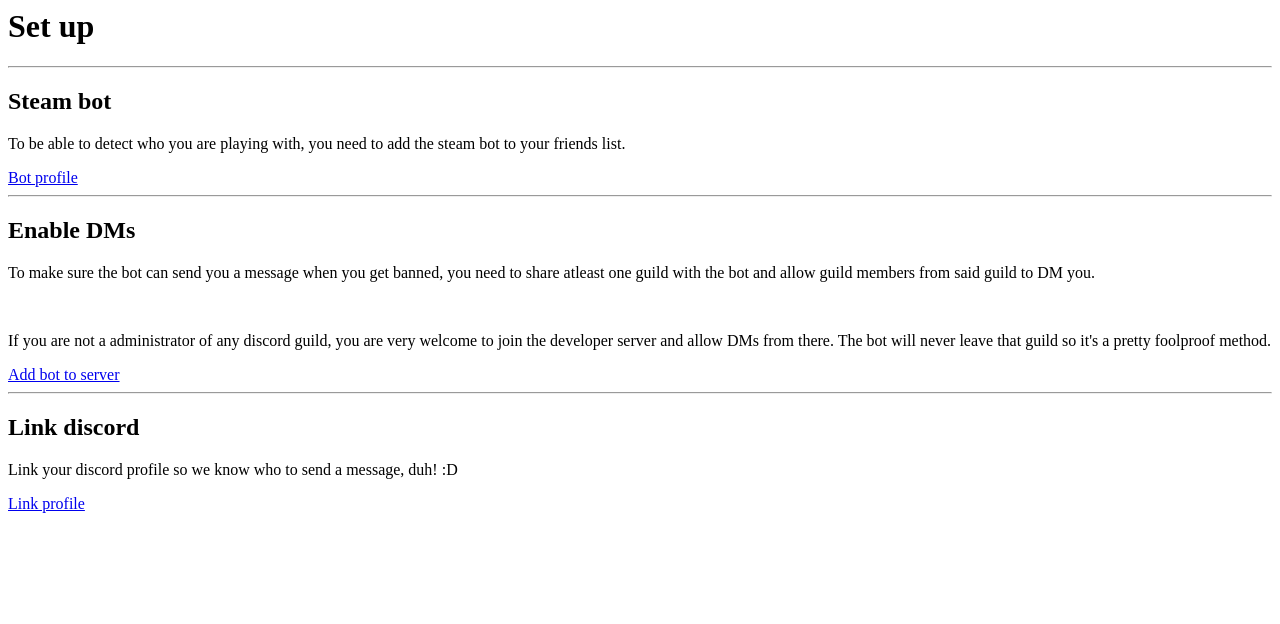
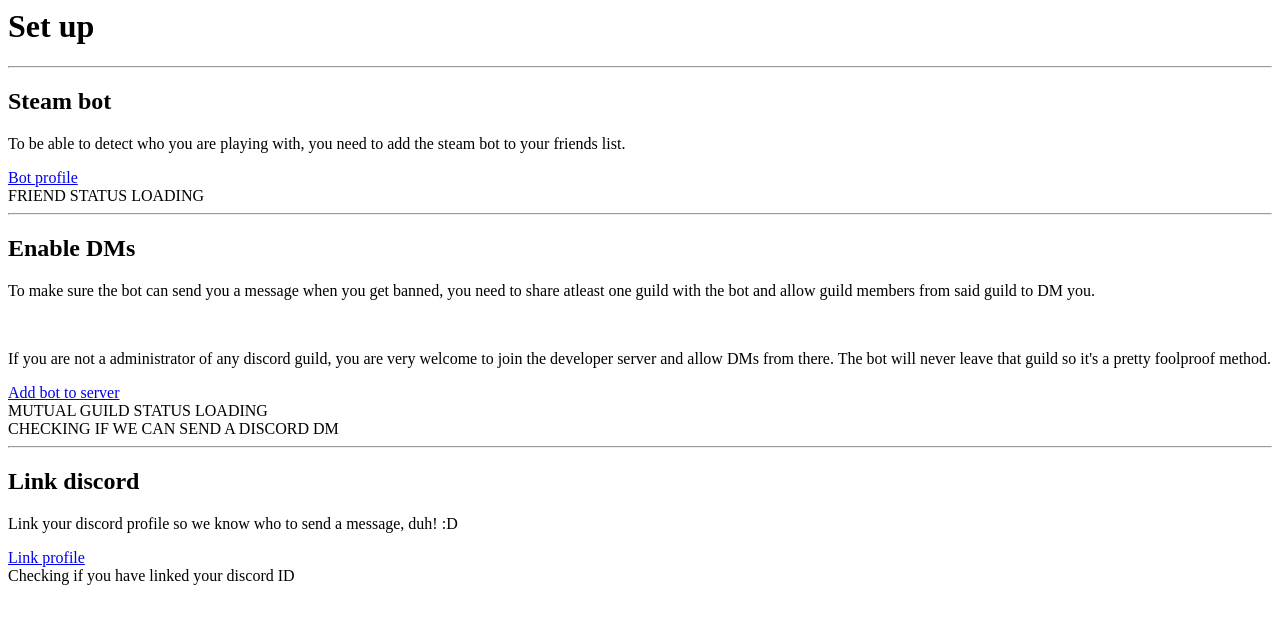
Before and after one commit to niekcandaele/steam-ban-notifier-bot, a Node project: template views/pages/setup.ejs in a window 1280 px wide. Shown: the top 624 px of the page. Run offline with Node 20 templates, Linux system fonts and the light colour scheme; the template is opened without the code that fills it, so the values that code supplies are empty.

Commit message:
Setup page full functionality

```diff
--- a/api/controllers/discord-bot/check-open-dm.js
+++ b/api/controllers/discord-bot/check-open-dm.js
@@ -37,7 +37,7 @@ module.exports = {
     }
 
     try {
-      let dmChannel = await discordUser.openDM();
+      let dmChannel = await discordUser.createDM();
 
       sails.log.debug(`Checking if we can send DM to discord user ${user.discordId} ${dmChannel ? true : false}`)
 
@@ -48,6 +48,7 @@ module.exports = {
       }
 
     } catch (error) {
+      sails.log.warn(error);
       return exits.success(false);
     }
 
--- a/api/controllers/steamBot/check-if-friend.js
+++ b/api/controllers/steamBot/check-if-friend.js
@@ -25,7 +25,7 @@ module.exports = {
         return exits.error(new Error(`Did not find a valid user.`))
       }
 
-      let friendStatus = await sails.hooks.steamBot.getFriendStatus(user.steamId);
+      let friendStatus = await sails.hooks.steambot.getFriendStatus(user.steamId);
 
       sails.log.debug(`Checked if steam friends with ${user.steamId} - ${friendStatus}`)
       return exits.success(friendStatus);
--- a/api/controllers/user/view-dashboard.js
+++ b/api/controllers/user/view-dashboard.js
@@ -23,7 +23,7 @@ module.exports = {
 
 
     fn: async function (inputs, exits) {
-
+      sails.log.info(`Serving dashboard view to user ${this.req.session.userId}`)
       return exits.success();
 
     }
--- a/api/controllers/user/view-setup.js
+++ b/api/controllers/user/view-setup.js
@@ -23,7 +23,7 @@ module.exports = {
 
 
     fn: async function (inputs, exits) {
-
+      sails.log.info(`Serving setup view to user ${this.req.session.userId}`)
       return exits.success();
 
     }
--- a/api/hooks/discordBot/index.js
+++ b/api/hooks/discordBot/index.js
@@ -24,7 +24,7 @@ module.exports = function defineDiscordBotHook(sails) {
 
     getClient: () => {
       return client;
-    }
+    },
 
     /**
          * Runs when a Sails app loads/lifts.
--- a/views/pages/homepage.ejs
+++ b/views/pages/homepage.ejs
@@ -3,7 +3,7 @@
 <head>
   <meta http-equiv="Content-Type" content="text/html; charset=UTF-8"/>
   <meta name="viewport" content="width=device-width, initial-scale=1, maximum-scale=1.0"/>
-  <title>Starter Template - Materialize</title>
+  <title>Ban notifier</title>
 
 
 </head>
@@ -23,7 +23,7 @@
           <div class="row center">
 
             <a href="/login">
-            <img src="https://steamcommunity-a.akamaihd.net/public/images/signinthroughsteam/sits_01.png" width="25%">
+            <img src="https://steamcommunity-a.akamaihd.net/public/images/signinthroughsteam/sits_01.png" width="15%">
           </a>
           </div>
           <br>
--- a/views/pages/setup.ejs
+++ b/views/pages/setup.ejs
@@ -17,6 +17,9 @@
       <div class="col s4">
         <a href="https://steamcommunity.com/profiles/76561198795764006" target="_blank" class="btn-large waves-effect waves-light blue">
           <i class="fab fa-steam"></i> Bot profile</a>
+        <div id="steam-friend-status">
+          FRIEND STATUS LOADING
+        </div>
       </div>
 
     </div>
@@ -26,15 +29,26 @@
     <div class="row">
       <div class="col s8">
         <h2>Enable DMs</h2>
-                <p>To make sure the bot can send you a message when you get banned, you need to share atleast one guild with
-                    the bot and allow guild members from said guild to DM you.</p>
+        <p>To make sure the bot can send you a message when you get banned, you need to share atleast one guild with the bot
+          and allow guild members from said guild to DM you.</p>
         <br>
-                    <p>If you are not a administrator of any discord guild, you are very welcome to join the developer server and allow DMs from there. The bot will never leave that guild so it's a pretty foolproof method.</p>
+        <p>If you are not a administrator of any discord guild, you are very welcome to join the developer server and allow
+          DMs from there. The bot will never leave that guild so it's a pretty foolproof method.</p>
       </div>
 
       <div class="col s4">
-                <a href="https://discordapp.com/api/oauth2/authorize?client_id=441593020442345499&permissions=18432&scope=bot" target="_blank" class="btn-large waves-effect waves-light blue">
+        <a href="https://discordapp.com/api/oauth2/authorize?client_id=441593020442345499&permissions=18432&scope=bot" target="_blank"
+          class="btn-large waves-effect waves-light blue">
           <i class="fab fa-discord"></i> Add bot to server</a>
+
+        <div id="discord-mutualguild-status">
+          MUTUAL GUILD STATUS LOADING
+        </div>
+
+
+        <div id="discord-opendmchannel-status">
+          CHECKING IF WE CAN SEND A DISCORD DM
+        </div>
       </div>
 
     </div>
@@ -50,6 +64,11 @@
       <div class="col s4">
         <a href="/login/discord" class="btn-large waves-effect waves-light blue">
           <i class="fab fa-discord"></i> Link profile</a>
+
+
+        <div id="discord-profile-status">
+          Checking if you have linked your discord ID
+        </div>
       </div>
 
     </div>
@@ -58,10 +77,66 @@
 
 
 <script>
-
   $(document).ready(() => {
 
+        // Perform the checks every 5 seconds.
+        setInterval(() => {
+              // Update steam friend status
+              $.get('/api/user/steam/friendStatus', (data, statusCode, xhr) => {
+
+                  let statusTextToSet = new String();
+
+                  if (data) {
+                    statusTextToSet = `🆗 You have befriended the bot! Awesome.`
+                  } else {
+                    statusTextToSet =
+                      `❌ Did not detect you on the bots friend list! While this isn't a disaster, automatic tracking of your matches will not be possible.`
+                  }
+                  $("#steam-friend-status").text(statusTextToSet);
+                  })
+
+                // Check if the user shares a discord guild with the bot
+                $.get("/api/user/discord/mutualguild", (data, statusCode, xhr) => {
+                    let statusTextToSet = new String();
+                    if (data) {
+                      statusTextToSet = `🆗 Detected you share a guild with the discord bot!.`
+                    } else {
+                      statusTextToSet = `❌ Looks like you do not share a guild with the discord bot.`
+                    }
+                    $("#discord-mutualguild-status").text(statusTextToSet);
+                    })
+
+                  // Check if we can open a DM channel to the user
+
+                  $.get('api/user/discord/openDM', (data, status, xhr) => {
+                      let statusTextToSet = new String();
+                      if (data) {
+                        statusTextToSet =
+                          `🆗 Succeeded in opening a DM channel to you. This means the bot CAN send messages to you.`
+                      } else {
+                        statusTextToSet =
+                          `❌ Couldn't open a DM channel to you. Please check your privacy settings`
+                      }
+                      $("#discord-opendmchannel-status").text(statusTextToSet);
+                      })
+
+
+                  // Check if user has linked discord
+
+                  $.get('api/user', (data, status, xhr) => {
+                      let statusTextToSet = new String();
+                      if (data.discordId) {
+                        statusTextToSet =
+                          `🆗 You have linked ${data.discordId} to the system.`
+                      } else {
+                        statusTextToSet =
+                          `❌ No discord profile info detected!`
+                      }
+                      $("#discord-profile-status").text(statusTextToSet);
+                      })
 
                   })
 
+              }, 5000);
+
 </script>
```
Also changed, not shown: api/controllers/user/get-profile.js (added, +28 -0 lines), config/routes.js (+7 -3 lines). Lines whose indentation alone changed are shown as unchanged.
